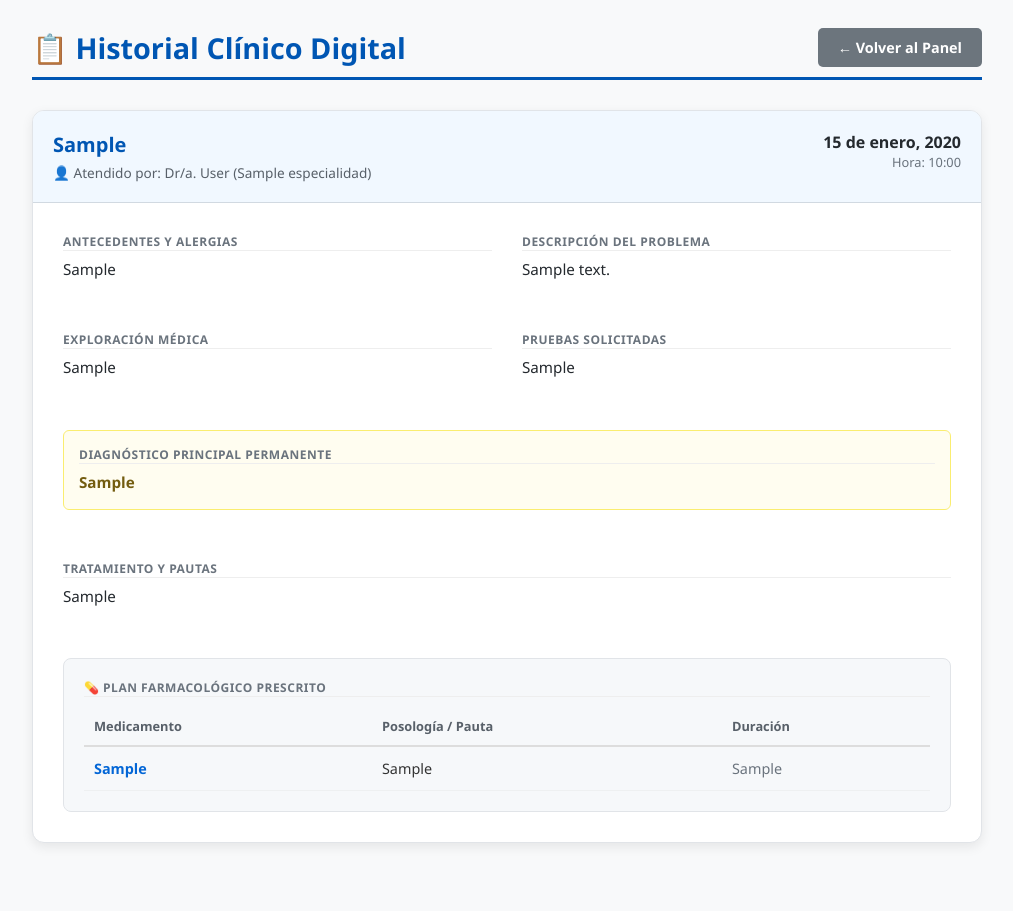
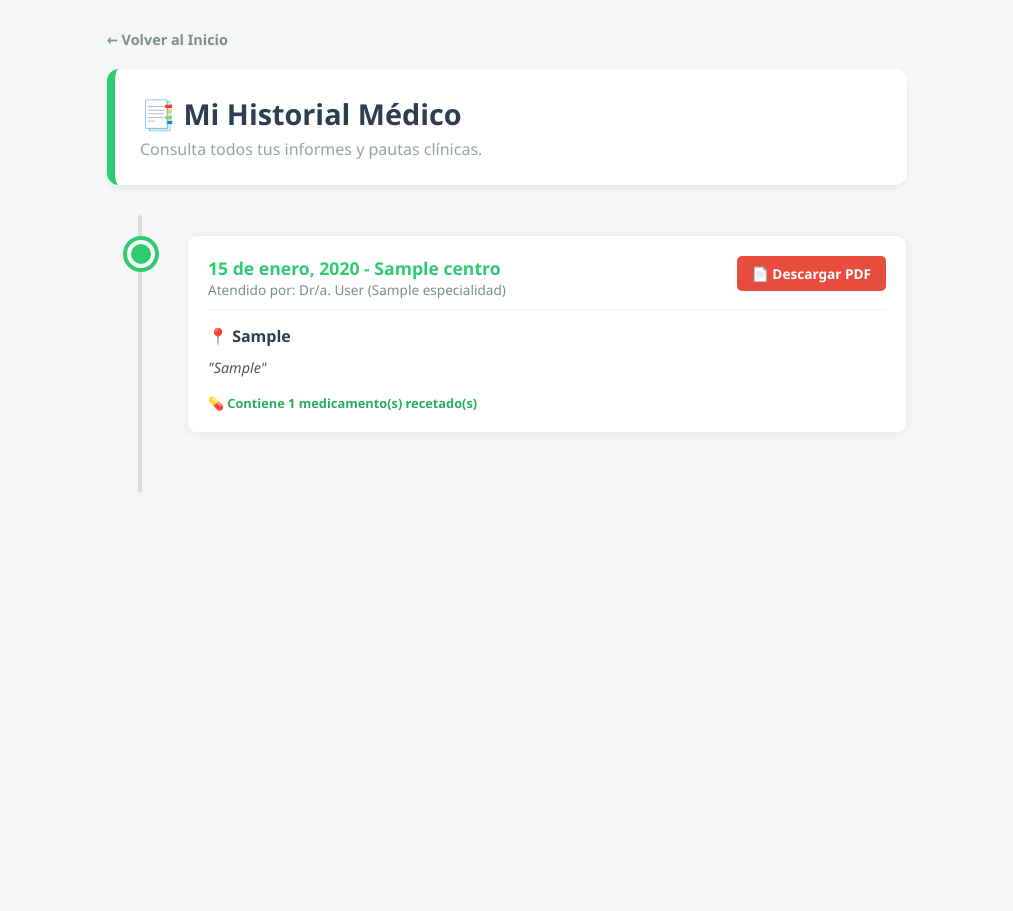
Before and after one commit to marioreyesapresa/TFG_Citas, a Django app: page /paciente/historial/ in a window 1280 px wide. Shown: the whole page, without its empty margins (133-1146 px from the left). After the commit the page ends 493 px from the top, so only its background shows below. Run offline with Django 5.2, Linux system fonts and the light colour scheme; a user stored in the database is signed in; tables that the repository leaves empty hold one stand-in row (values such as "Sample post").

Commit message:
feat: Generar pdf informes

```diff
--- a/gestion_citas/templates/gestion_citas/clinico/historial_clinico.html
+++ b/gestion_citas/templates/gestion_citas/clinico/historial_clinico.html
@@ -18,6 +18,9 @@
         .report-header { background: #f1f8ff; padding: 20px; border-bottom: 1px solid #d1d9e1; display: flex; justify-content: space-between; align-items: flex-start; }
         .report-title { color: #0056b3; font-size: 1.25rem; font-weight: bold; margin-bottom: 5px; }
         .report-meta { font-size: 0.85rem; color: #586069; }
+
+        .btn-pdf { background: #e74c3c; color: white; text-decoration: none; padding: 6px 12px; border-radius: 4px; font-size: 0.75rem; font-weight: bold; margin-left: 15px; display: inline-block; }
+        .btn-pdf:hover { background: #c0392b; }
 
         .report-body { padding: 30px; display: grid; grid-template-columns: 1fr 1fr; gap: 30px; }
 
@@ -52,9 +55,12 @@
             <!-- CABECERA DEL INFORME -->
             <header class="report-header">
                 <div>
-                    <div class="report-title">{{ consulta.motivo_consulta }}</div>
+                    <div class="report-title">
+                        {{ consulta.motivo_consulta }}
+                        <a href="{% url 'descargar_informe_pdf' consulta.id %}" class="btn-pdf">📄 Descargar PDF</a>
+                    </div>
                     <div class="report-meta">
-                        👤 Atendido por: Dr/a. {{ consulta.cita.medico.user.last_name }} ({{ consulta.cita.medico.especialidad }})
+                        👤 Atendido en: <strong>{{ consulta.cita.centro.nombre }}</strong> por Dr/a. {{ consulta.cita.medico.user.last_name }} ({{ consulta.cita.medico.especialidad }})
                     </div>
                 </div>
                 <div style="text-align: right;">
--- /dev/null
+++ b/gestion_citas/templates/gestion_citas/paciente/historial_paciente.html
@@ -0,0 +1,89 @@
+<!DOCTYPE html>
+<html lang="es">
+<head>
+    <meta charset="UTF-8">
+    <title>Mi Historial Médico - Hospital TFG</title>
+    <style>
+        body { font-family: 'Segoe UI', Tahoma, Geneva, Verdana, sans-serif; background-color: #f4f7f6; padding: 20px; color: #333; }
+        .container { max-width: 800px; margin: auto; }
+
+        .header { background: white; padding: 25px; border-radius: 12px; box-shadow: 0 4px 6px rgba(0,0,0,0.05); margin-bottom: 30px; border-left: 8px solid #2ecc71; }
+        h1 { margin: 0; color: #2c3e50; font-size: 1.8rem; }
+
+        /* Timeline Estilo */
+        .timeline { position: relative; padding: 20px 0; }
+        .timeline::before { content: ''; position: absolute; left: 31px; top: 0; bottom: 0; width: 4px; background: #ddd; border-radius: 2px; }
+
+        .timeline-item { position: relative; margin-bottom: 40px; padding-left: 80px; }
+        .timeline-dot { position: absolute; left: 20px; top: 5px; width: 20px; height: 20px; background: #2ecc71; border: 4px solid white; border-radius: 50%; box-shadow: 0 0 0 4px #2ecc71; z-index: 1; }
+
+        .timeline-date { position: absolute; left: -100px; top: 5px; width: 100px; text-align: right; font-weight: bold; color: #7f8c8d; font-size: 0.9rem; float: left; display: none; } /* Oculto por ahora */
+
+        .card { background: white; padding: 20px; border-radius: 10px; box-shadow: 0 2px 10px rgba(0,0,0,0.05); transition: 0.3s; border: 1px solid #eee; }
+        .card:hover { transform: translateY(-3px); box-shadow: 0 5px 15px rgba(0,0,0,0.1); }
+
+        .card-header { display: flex; justify-content: space-between; align-items: flex-start; margin-bottom: 15px; border-bottom: 1px solid #f1f1f1; padding-bottom: 10px; }
+        .fecha { font-weight: bold; color: #2ecc71; font-size: 1.1rem; }
+        .medico { font-size: 0.85rem; color: #7f8c8d; }
+
+        .motivo { font-weight: bold; color: #2c3e50; margin-bottom: 10px; font-size: 1rem; }
+        .diagnostico-preview { font-size: 0.9rem; color: #555; line-height: 1.5; margin-bottom: 15px; font-style: italic; }
+
+        .btn-pdf { background: #e74c3c; color: white; text-decoration: none; padding: 8px 15px; border-radius: 5px; font-size: 0.85rem; font-weight: bold; display: inline-flex; align-items: center; gap: 5px; transition: 0.2s; }
+        .btn-pdf:hover { background: #c0392b; }
+
+        .empty-state { text-align: center; padding: 60px; background: white; border-radius: 12px; border: 2px dashed #ccc; color: #95a5a6; }
+
+        .btn-back { display: inline-block; margin-bottom: 20px; color: #7f8c8d; text-decoration: none; font-weight: 600; font-size: 0.9rem; }
+        .btn-back:hover { color: #2c3e50; }
+    </style>
+</head>
+<body>
+
+<div class="container">
+    <a href="{% url 'dashboard' %}" class="btn-back">← Volver al Inicio</a>
+
+    <div class="header">
+        <h1>📑 Mi Historial Médico</h1>
+        <p style="margin: 5px 0 0 0; color: #95a5a6;">Consulta todos tus informes y pautas clínicas.</p>
+    </div>
+
+    {% if consultas %}
+    <div class="timeline">
+        {% for consulta in consultas %}
+        <div class="timeline-item">
+            <div class="timeline-dot"></div>
+            <div class="card">
+                <div class="card-header">
+                    <div>
+                        <div class="fecha">{{ consulta.cita.fecha|date:"d \d\e F, Y" }} - {{ consulta.cita.centro.nombre }}</div>
+                        <div class="medico">Atendido por: Dr/a. {{ consulta.cita.medico.user.last_name }} ({{ consulta.cita.medico.especialidad }})</div>
+                    </div>
+                    <a href="{% url 'descargar_informe_pdf' consulta.id %}" class="btn-pdf">
+                        📄 Descargar PDF
+                    </a>
+                </div>
+                <div class="motivo">📍 {{ consulta.motivo_consulta }}</div>
+                <div class="diagnostico-preview">
+                    "{{ consulta.diagnostico_principal|truncatewords:20 }}"
+                </div>
+
+                {% if consulta.recetas.all %}
+                <div style="font-size: 0.8rem; color: #27ae60; font-weight: 600;">
+                    💊 Contiene {{ consulta.recetas.count }} medicamento(s) recetado(s)
+                </div>
+                {% endif %}
+            </div>
+        </div>
+        {% endfor %}
+    </div>
+    {% else %}
+    <div class="empty-state">
+        <p style="font-size: 1.2rem; margin-bottom: 10px;">Aún no tienes registros médicos.</p>
+        <p>Tus informes aparecerán aquí después de tus consultas.</p>
+    </div>
+    {% endif %}
+</div>
+
+</body>
+</html>
--- a/gestion_citas/templates/gestion_citas/paciente/perfil_paciente.html
+++ b/gestion_citas/templates/gestion_citas/paciente/perfil_paciente.html
@@ -70,6 +70,7 @@
         <h2 style="margin: 0; border: none; padding: 0;">📅 Mis Citas Médicas</h2>
         <div style="display: flex; align-items: center; gap: 10px;">
             <a href="{% url 'editar_perfil' %}" class="btn-nueva" style="background: #95a5a6;">⚙️ Ajustes</a>
+            <a href="{% url 'historial_paciente' %}" class="btn-nueva" style="background: #27ae60;">📜 Mi Historial</a>
             <a href="{% url 'solicitar_cita' %}" class="btn-nueva">+ Nueva Cita</a>
             <form action="{% url 'logout' %}" method="post" style="display: inline;">
                 {% csrf_token %}
--- a/gestion_citas/urls.py
+++ b/gestion_citas/urls.py
@@ -35,5 +35,6 @@ urlpatterns = [
     path('medico/consulta/<int:cita_id>/', views.crear_consulta, name='crear_consulta'),
     path('paciente/historial/', views.ver_historial_paciente, name='historial_paciente'),
     path('medico/historial/<int:paciente_id>/', views.ver_historial_paciente, name='historial_paciente_medico'),
+    path('clinico/descargar-pdf/<int:consulta_id>/', views.descargar_informe_pdf, name='descargar_informe_pdf'),
 
 ]
--- a/gestion_citas/views/clinico.py
+++ b/gestion_citas/views/clinico.py
@@ -1,6 +1,10 @@
 from django.shortcuts import render, redirect, get_object_or_404
 from django.contrib.auth.decorators import login_required
 from django.contrib import messages
+from django.http import HttpResponse
+from django.template.loader import get_template
+from io import BytesIO
+from xhtml2pdf import pisa
 from ..models import Cita, ConsultaMedica, Receta, EstadoCita
 from ..forms import ConsultaForm, RecetaFormSet
 
@@ -46,15 +50,42 @@ def crear_consulta(request, cita_id):
 
 @login_required
 def ver_historial_paciente(request, paciente_id=None):
-    # Lógica para ver el historial clínico (Epic 4.2)
-    # Por ahora, una vista simple que lista consultas
+    # Si el usuario es paciente, solo ve las suyas
     if hasattr(request.user, 'paciente'):
         consultas = ConsultaMedica.objects.filter(cita__paciente=request.user.paciente).order_by('-fecha_creacion')
-        return render(request, 'gestion_citas/clinico/historial_clinico.html', {'consultas': consultas})
+        return render(request, 'gestion_citas/paciente/historial_paciente.html', {'consultas': consultas})
 
-    elif hasattr(request.user, 'medico'):
-        # Si es médico, ve las de un paciente concreto
+    # Si es médico o administrativo, puede ver las de un paciente específico
+    elif hasattr(request.user, 'medico') or hasattr(request.user, 'administrativo'):
         consultas = ConsultaMedica.objects.filter(cita__paciente_id=paciente_id).order_by('-fecha_creacion')
         return render(request, 'gestion_citas/clinico/historial_clinico.html', {'consultas': consultas})
 
     return redirect('dashboard')
+
+@login_required
+def descargar_informe_pdf(request, consulta_id):
+    consulta = get_object_or_404(ConsultaMedica, id=consulta_id)
+
+    # Seguridad básica: solo el médico de la cita, el propio paciente o el admin
+    es_su_cita = hasattr(request.user, 'paciente') and consulta.cita.paciente == request.user.paciente
+    es_su_medico = hasattr(request.user, 'medico') and consulta.cita.medico == request.user.medico
+    es_admin = request.user.is_staff or hasattr(request.user, 'administrativo')
+
+    if not (es_su_cita or es_su_medico or es_admin):
+        messages.error(request, "No tienes permiso para descargar este informe.")
+        return redirect('dashboard')
+
+    template = get_template('gestion_citas/clinico/informe_pdf.html')
+    html = template.render({'consulta': consulta})
+    result = BytesIO()
+
+    # Generar el PDF
+    pdf = pisa.pisaDocument(BytesIO(html.encode("UTF-8")), result)
+
+    if not pdf.err:
+        response = HttpResponse(result.getvalue(), content_type='application/pdf')
+        filename = f"informe_{consulta.cita.paciente.user.last_name}_{consulta.id}.pdf"
+        response['Content-Disposition'] = f'attachment; filename="{filename}"'
+        return response
+
+    return HttpResponse("Error al generar el informe PDF", status=400)
```
Also changed, not shown: gestion_citas/templates/gestion_citas/clinico/informe_pdf.html (added, +142 -0 lines), gestion_citas/templates/gestion_citas/medico/perfil_medico.html (+5 -2 lines).
